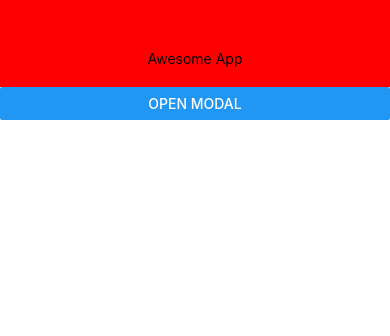
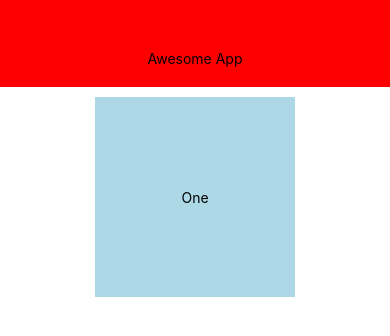
Before and after one commit to ferlobo1985/UDMY-RN-Basics, a React Native app: screen / in a window 390 px wide. Shown: the top 336 px of the page. Built offline with nearby package versions, Linux system fonts and the light colour scheme.

Commit message:
13-Dimension API
13-Dimension API

```diff
--- a/App.js
+++ b/App.js
@@ -1,21 +1,35 @@
 import { StatusBar } from 'expo-status-bar';
-import { StyleSheet, Text, View, Image,ImageBackground } from 'react-native';
-import { useState } from 'react';
-
-import Wave from './assets/images/Wave.jpg'
+import { StyleSheet, Text, View, Dimensions } from 'react-native';
 
 /// COMPONENTS
 import Nav from './components/nav';
-import ModalComponent from './components/modal';
 
 export default function App() {
+
+
   return (
       <View>
           <Nav nameOfApp="Awesome App"/>
-          <ModalComponent/>
+          <View style={{flexDirection:'column',alignItems:'center'}}>
+            <View style={styles.box}>
+                <Text>One</Text>
+            </View>
+          </View>
       </View>
   );
 }
 
+const width = Dimensions.get('window').width;
+const height = Dimensions.get('window').height;
+
 const styles = StyleSheet.create({
+  box:{
+    width: width < 400 ? 200:250,
+    height: width < 400 ? 200:250,
+    margin: width > 350 ? 10:30,
+    padding:10,
+    alignItems:'center',
+    justifyContent:'center',
+    backgroundColor: width > 400 ? 'yellow':'lightblue'
+  }
 })
```
